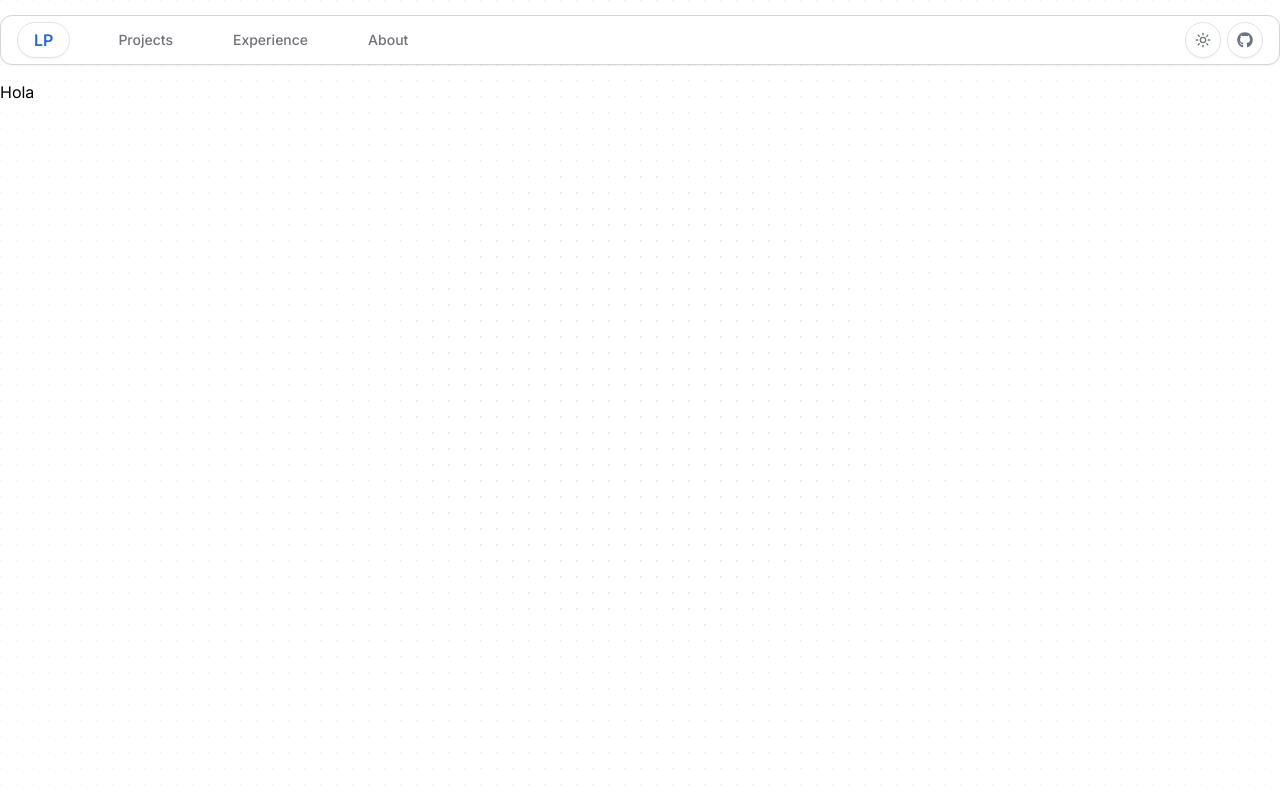
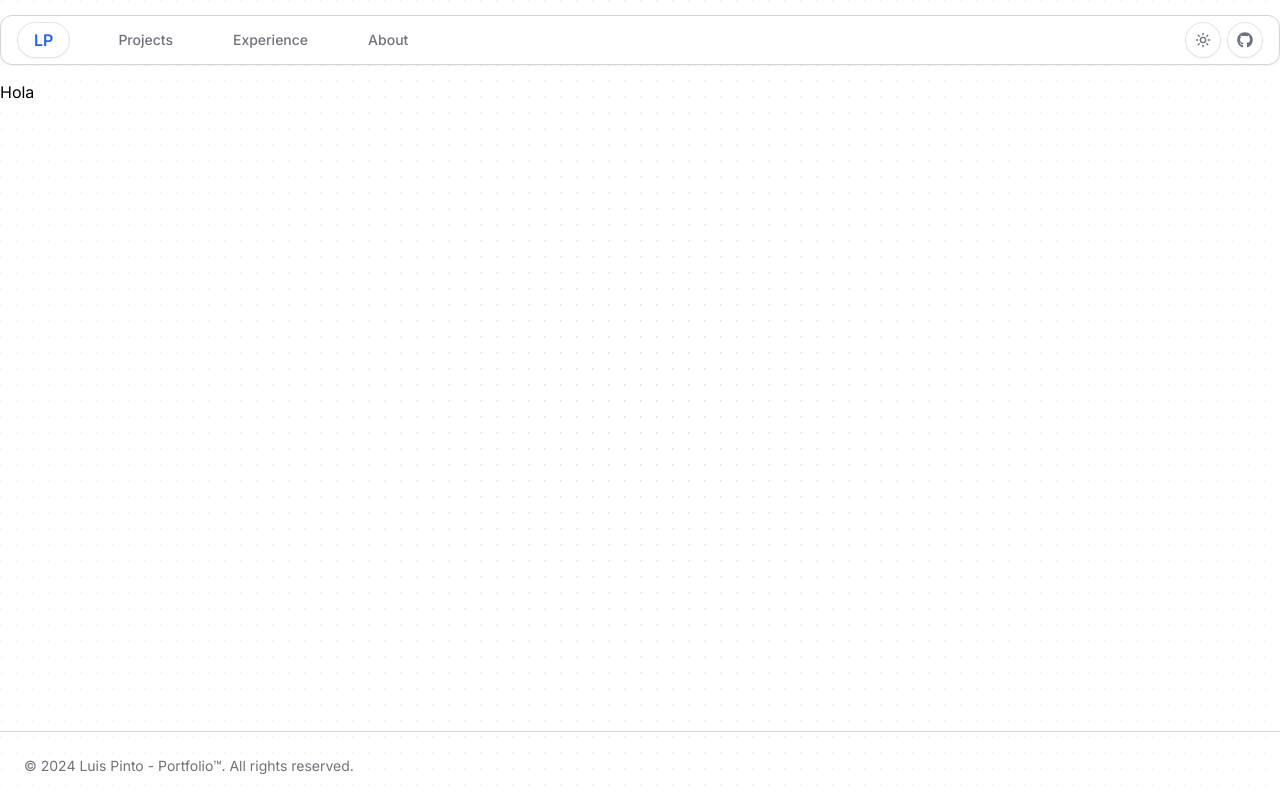
Before and after one commit to LUISPINTO90/PersonalPortfolio, a Next.js app: page /about in a window 1280 px wide. Built offline with nearby package versions, Linux system fonts and the light colour scheme.

Commit message:
feat: add footer un layout

```diff
--- a/src/app/layout.tsx
+++ b/src/app/layout.tsx
@@ -5,6 +5,7 @@ import "./globals.css";
 import Navbar from "@/components/Navbar/Navbar";
 import DotPattern from "@/components/ui/dot-pattern";
 import { cn } from "@/lib/utils";
+import Footer from "@/components/Footer/Footer";
 
 const inter = Inter({ subsets: ["latin"] });
 
@@ -21,13 +22,20 @@ export default function RootLayout({
 }>) {
   return (
     <html lang="en" suppressHydrationWarning>
-      <body className={`${inter.className} antialiased`}>
+      <body
+        className={`${inter.className} antialiased min-h-screen flex flex-col`}
+      >
         <ThemeProvider attribute="class" defaultTheme="system" enableSystem>
-          {/* Contenedor del Navbar */}
+          {/* Navbar */}
           <div className="flex justify-center items-center relative z-10 h-20">
             <Navbar />
           </div>
-          {children}
+
+          {/* Contenido principal */}
+          <main className="flex-1">{children}</main>
+
+          {/* Footer */}
+          <Footer />
         </ThemeProvider>
 
         {/* Fondo de Patrón de Puntos */}
--- /dev/null
+++ b/src/components/Footer/Footer.tsx
@@ -0,0 +1,14 @@
+export default function Footer() {
+  return (
+    <footer className="border-t border-t-neutral-300 dark:border-t-neutral-600">
+      <div className="max-w-screen-xl mx-auto p-6">
+        <div className="flex flex-col md:flex-row justify-between items-center gap-4">
+          <div className="text-sm text-muted-foreground">
+            © {new Date().getFullYear()} Luis Pinto - Portfolio™. All rights
+            reserved.
+          </div>
+        </div>
+      </div>
+    </footer>
+  );
+}
```
